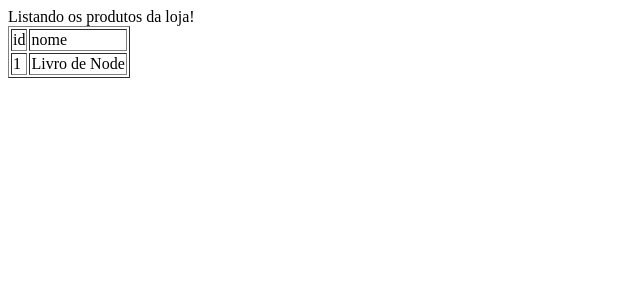
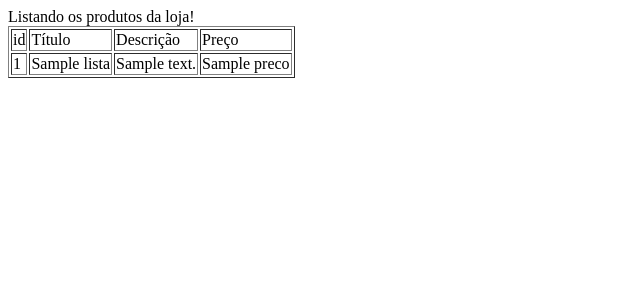
Before and after one commit to geovanecomp/Studying, a Node server app: template javascript/smallProjects/node/casaDoCodigo/app/views/produtos/lista.ejs in a window 1280 px wide. Shown: the top 300 px of the page, without its empty margins (0-640 px from the left). Run offline with Node 20, Linux system fonts and the light colour scheme; the template is opened without the code that fills it: most values are stand-ins (such as "Sample title", 1, 10 or a date in 2020).

Commit message:
Exibindo os primeiro produtos em uma tabela simples

```diff
--- a/javascript/smallProjects/node/casaDoCodigo/app/routes/produtos.js
+++ b/javascript/smallProjects/node/casaDoCodigo/app/routes/produtos.js
@@ -13,7 +13,8 @@ module.exports = function(app) {
         })
 
         connection.query('select * from produtos', (err, results) => {
-            res.send(results)
+            // res.send('produtos/lista', {lista:results})
+            res.render('produtos/lista', {lista:results})
         })
 
         // fechando a conexao
--- a/javascript/smallProjects/node/casaDoCodigo/app/views/produtos/lista.ejs
+++ b/javascript/smallProjects/node/casaDoCodigo/app/views/produtos/lista.ejs
@@ -4,12 +4,19 @@
         <table border="1">
             <tr>
                 <td>id</td>
-                <td>nome</td>
+                <td>Título</td>
+                <td>Descrição</td>
+                <td>Preço</td>
             </tr>
-            <tr>
-                <td>1</td>
-                <td>Livro de Node</td>
-            </tr>
+            <%for(var i = 0; i < lista.length; i++){%>
+                <tr>
+                    <td><%=lista[i].id%></td>
+                    <td><%=lista[i].titulo%></td>
+                    <td><%=lista[i].descricao%></td>
+                    <td><%=lista[i].preco%></td>
+
+                </tr>
+            <%}%>
         </table>
     </body>
 </html>
```
